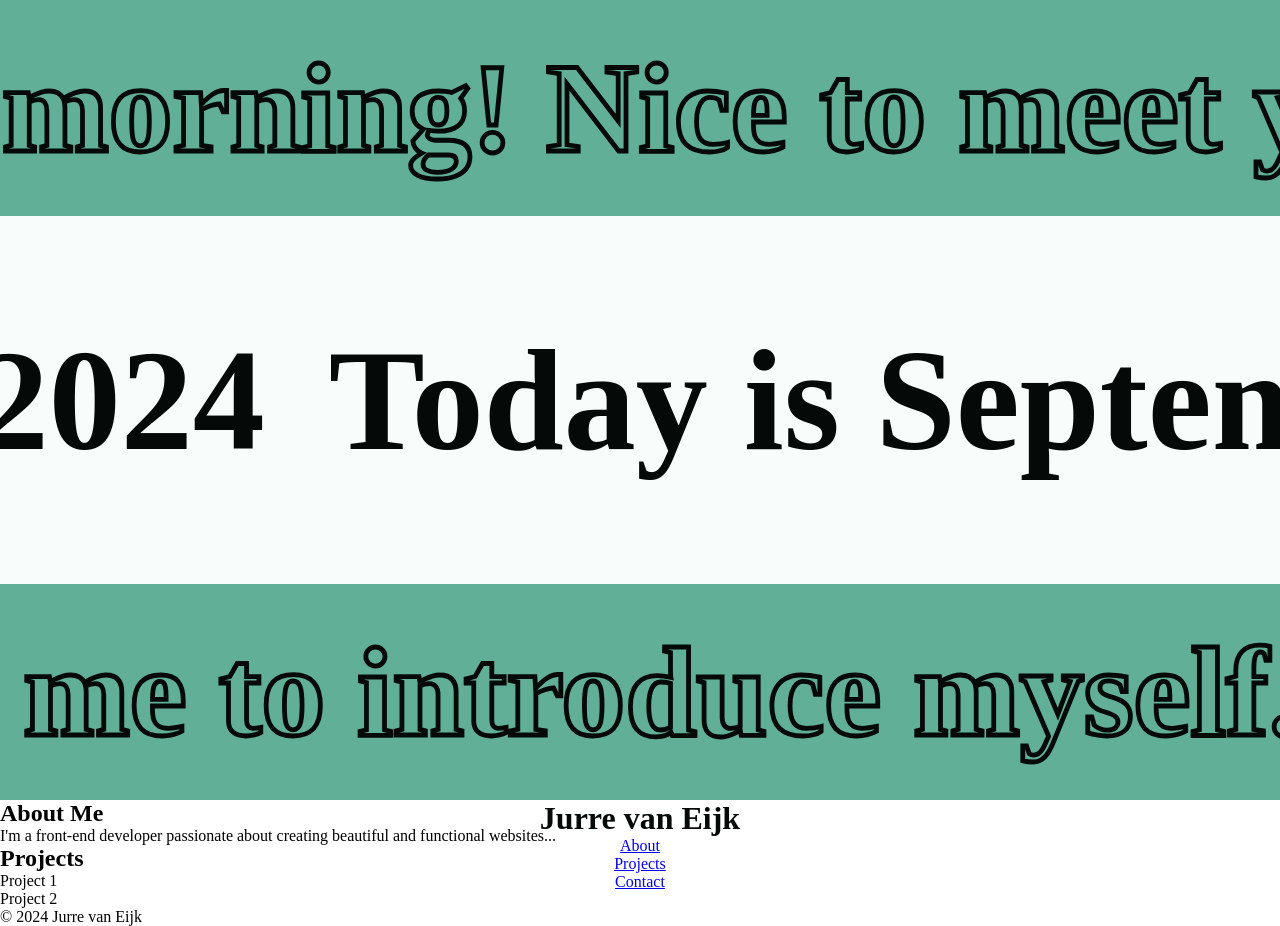
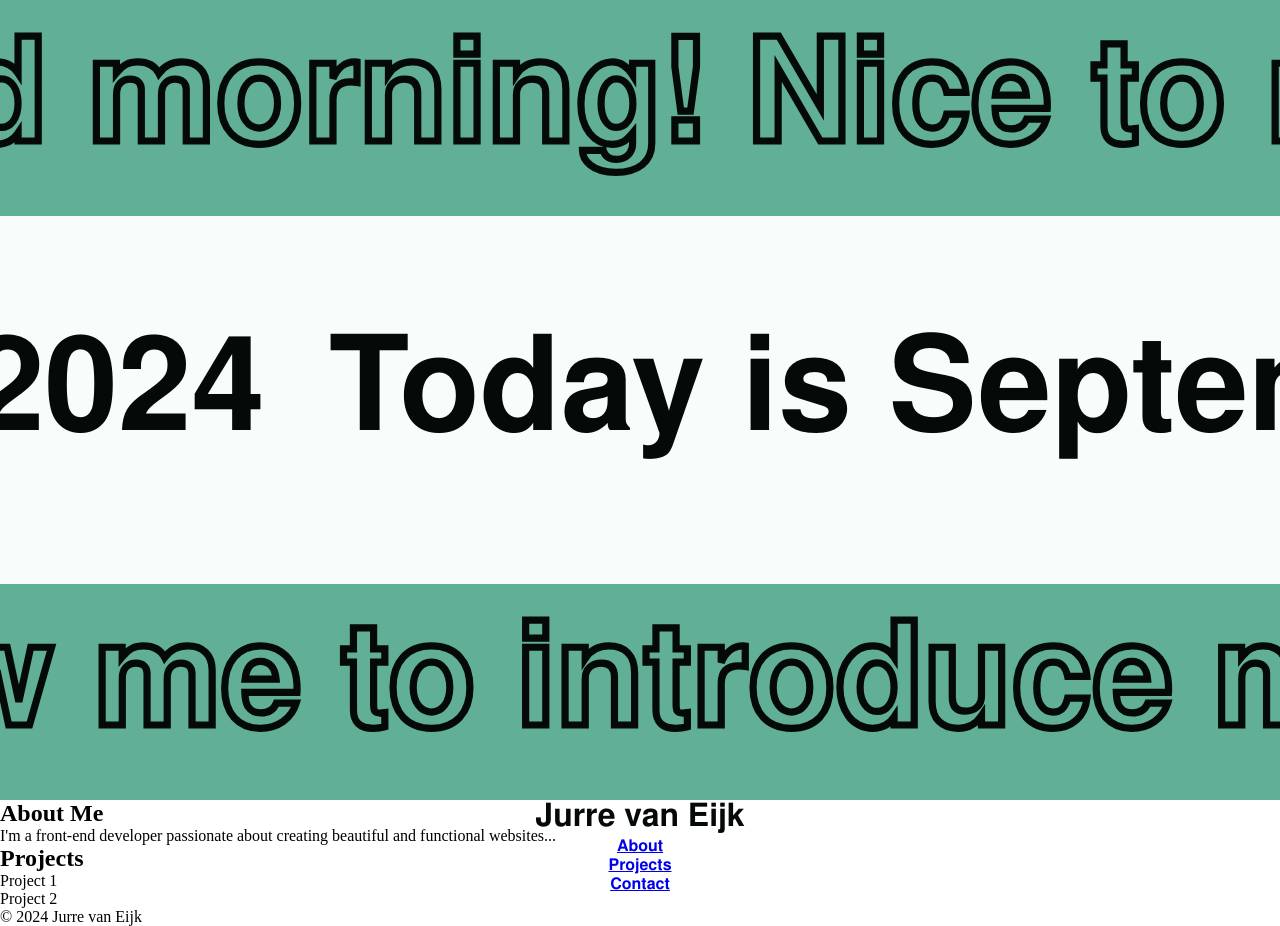
Before and after one commit to JurrevE/portfolio, a React (Vite) app: page / in a window 1280 px wide. Built offline with nearby package versions, Linux system fonts and the light colour scheme.

Commit message:
Header section done for now

```diff
--- a/src/App.css
+++ b/src/App.css
@@ -1,4 +1,4 @@
-/* General header styles */
+/* General styles */
 * {
 	margin: 0;
 	padding: 0;
@@ -18,39 +18,21 @@
 	src: url("./assets/fonts/NimbusSanL-Bol.otf");
 }
 
+/* Header section styles */
 .header {
 	position: relative;
 	background-color: var(--background);
 	color: var(--text);
 	text-align: center;
 	height: 100vh;
+	font-family: "Nimbus", sans-serif;
 }
 
 .animations {
 	height: 100%;
-	font-family: "Nimbus", sans-serif;
+	font-weight: bold;
 }
 
-.animationDiv1,
-.animationDiv3 {
-	font-size: 4rem;
-	background-color: var(--primary);
-	height: 27%;
-	/* Hollow font style */
-	color: transparent;
-	-webkit-text-stroke: 0.3rem var(--text);
-	-webkit-text-fill-color: transparent;
-}
-
-.animationDiv2 {
-	font-size: 6rem;
-	background-color: var(--background);
-	height: 46%;
-	/* Normal filled font style */
-	color: var(--text);
-}
-
-/* Container for scrolling animation */
 .animationDiv1,
 .animationDiv2,
 .animationDiv3 {
@@ -60,12 +42,65 @@
 	width: 100%;
 	display: flex;
 	align-items: center;
+	font-family: "Nimbus", sans-serif;
 }
-/* In your App.css or relevant CSS file */
 
-.h1marquee {
-	margin-right: 4rem;
+/* Default sizes */
+.animationDiv1,
+.animationDiv3 {
+	font-size: 3rem;
+	background-color: var(--primary);
+	height: 27%;
+	color: transparent;
+	-webkit-text-stroke: 0.3rem var(--text);
+	-webkit-text-fill-color: transparent;
 }
+
+.animationDiv2 {
+	font-size: 4rem;
+	background-color: var(--background);
+	height: 46%;
+	color: var(--text);
+}
+
+/* Increase sizes for larger screens */
+@media (min-width: 600px) {
+	.animationDiv1,
+	.animationDiv3 {
+		font-size: 3.5rem;
+		-webkit-text-stroke: 0.35rem var(--text);
+	}
+
+	.animationDiv2 {
+		font-size: 4.5rem;
+	}
+}
+
+@media (min-width: 900px) {
+	.animationDiv1,
+	.animationDiv3 {
+		font-size: 4rem;
+		-webkit-text-stroke: 0.4rem var(--text);
+	}
+
+	.animationDiv2 {
+		font-size: 5rem;
+	}
+}
+
+@media (min-width: 1200px) {
+	.animationDiv1,
+	.animationDiv3 {
+		font-size: 4.5rem;
+		-webkit-text-stroke: 0.45rem var(--text);
+	}
+
+	.animationDiv2 {
+		font-size: 5.5rem;
+	}
+}
+
+.h1marquee,
 .h2marquee {
 	margin-right: 4rem;
 }
--- a/src/assets/Header.jsx
+++ b/src/assets/Header.jsx
@@ -32,7 +32,7 @@ const Header = () => {
 					gradient={false}
 					direction="left"
 					loop={0}
-					pauseOnHover={false}
+					pauseOnHover={true}
 				>
 					<h1 className="h1marquee">{greeting}! Nice to meet you!</h1>
 				</Marquee>
@@ -44,7 +44,7 @@ const Header = () => {
 					gradient={false}
 					direction="right"
 					loop={0}
-					pauseOnHover={false}
+					pauseOnHover={true}
 				>
 					<h2 className="h2marquee">Today is {currentDate}</h2>
 				</Marquee>
@@ -56,7 +56,7 @@ const Header = () => {
 					gradient={false}
 					direction="left"
 					loop={0}
-					pauseOnHover={false}
+					pauseOnHover={true}
 				>
 					<h1 className="h1marquee">Allow me to introduce myself.</h1>
 				</Marquee>
```
